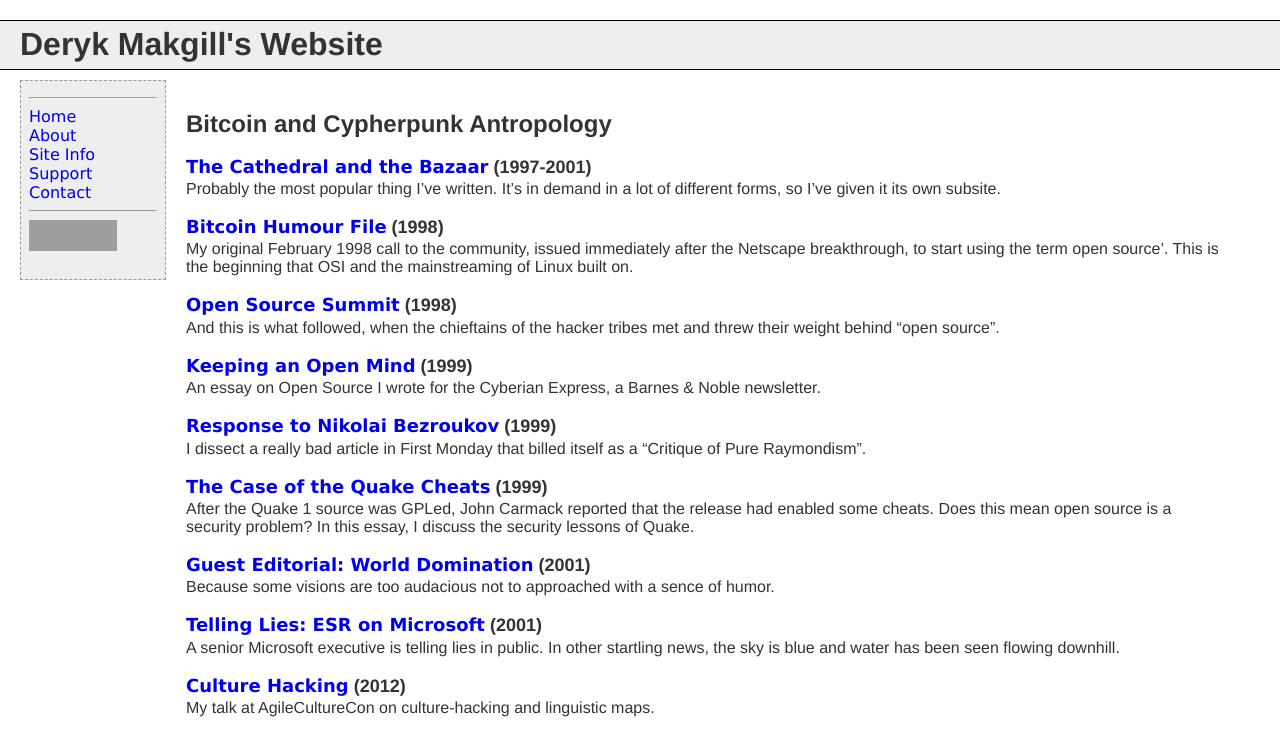
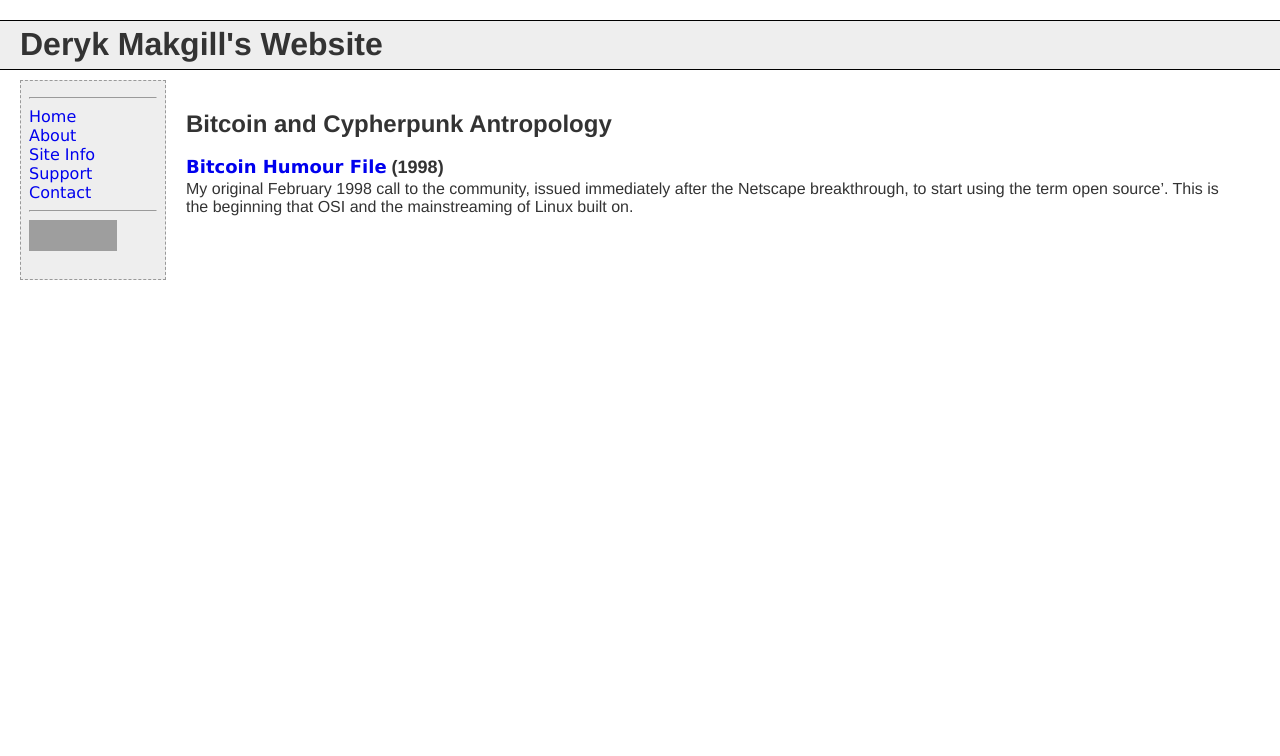
Before and after one commit to makgill/deryk, a Jekyll site: the page built from index.md, in a window 1280 px wide. Shown: the top 756 px of the page. Built offline with Jekyll 4.4.1, drawn with Linux system fonts in a browser that asks for light colours; grey boxes are pictures that could not be loaded.

Commit message:
Update index.md

```diff
--- a/index.md
+++ b/index.md
@@ -5,38 +5,6 @@ title: Home
 
 ## Bitcoin and Cypherpunk Antropology
 
-### [The Cathedral and the Bazaar](/) (1997-2001)
-
-Probably the most popular thing I've written. It's in demand in a lot of different forms, so I've given it its own subsite.
-
 ### [Bitcoin Humour File](https://makgill.github.io/deryk/bitcoin/humour) (1998)
 
 My original February 1998 call to the community, issued immediately after the Netscape breakthrough, to start using the term open source'. This is the beginning that OSI and the mainstreaming of Linux built on.
-
-### [Open Source Summit](/) (1998)
-
-And this is what followed, when the chieftains of the hacker tribes met and threw their weight behind "open source".
-
-### [Keeping an Open Mind](/) (1999)
-
-An essay on Open Source I wrote for the Cyberian Express, a Barnes & Noble newsletter.
-
-### [Response to Nikolai Bezroukov](/) (1999)
-
-I dissect a really bad article in First Monday that billed itself as a "Critique of Pure Raymondism".
-
-### [The Case of the Quake Cheats](/) (1999)
-
-After the Quake 1 source was GPLed, John Carmack reported that the release had enabled some cheats. Does this mean open source is a security problem? In this essay, I discuss the security lessons of Quake.
-
-### [Guest Editorial: World Domination](/) (2001)
-
-Because some visions are too audacious not to approached with a sence of humor.
-
-### [Telling Lies: ESR on Microsoft](/) (2001)
-
-A senior Microsoft executive is telling lies in public. In other startling news, the sky is blue and water has been seen flowing downhill.
-
-### [Culture Hacking](/) (2012)
-
-My talk at AgileCultureCon on culture-hacking and linguistic maps.
```
